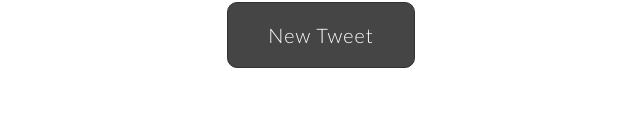
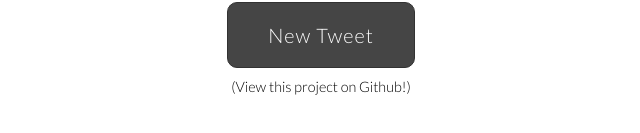
Before and after one commit to thejessicafelts/potus-tweets, a plain HTML site: page index.html in a window 1280 px wide. Shown: the part 213-346 px from the top of the page, without its empty margins (319-959 px from the left). Drawn offline with Linux system fonts and the light colour scheme.

Commit message:
Updates to POTUS Tweets

```diff
--- a/assets/css/main.css
+++ b/assets/css/main.css
@@ -40,7 +40,10 @@ p.date {
   font-weight: 700;
   margin-top: 10px;
 }
-
+p.link {
+  font-size: .9rem;
+  margin-top: 10px;
+}
 button#btn {
   background: #454545;
   border: 1px solid #323232;
--- a/index.html
+++ b/index.html
@@ -16,6 +16,9 @@
       </header>
       <div id="potus-tweets"></div>
       <button id="btn">New Tweet</button>
+      <p class="link">
+        <a href="http://www.github.com/thejessicafelts/POTUS-Tweets/" target="_blank">(View this project on Github!)</a>
+      </p>
     </div>
     <script src="assets/js/tweets.js"></script>
   </body>
```
